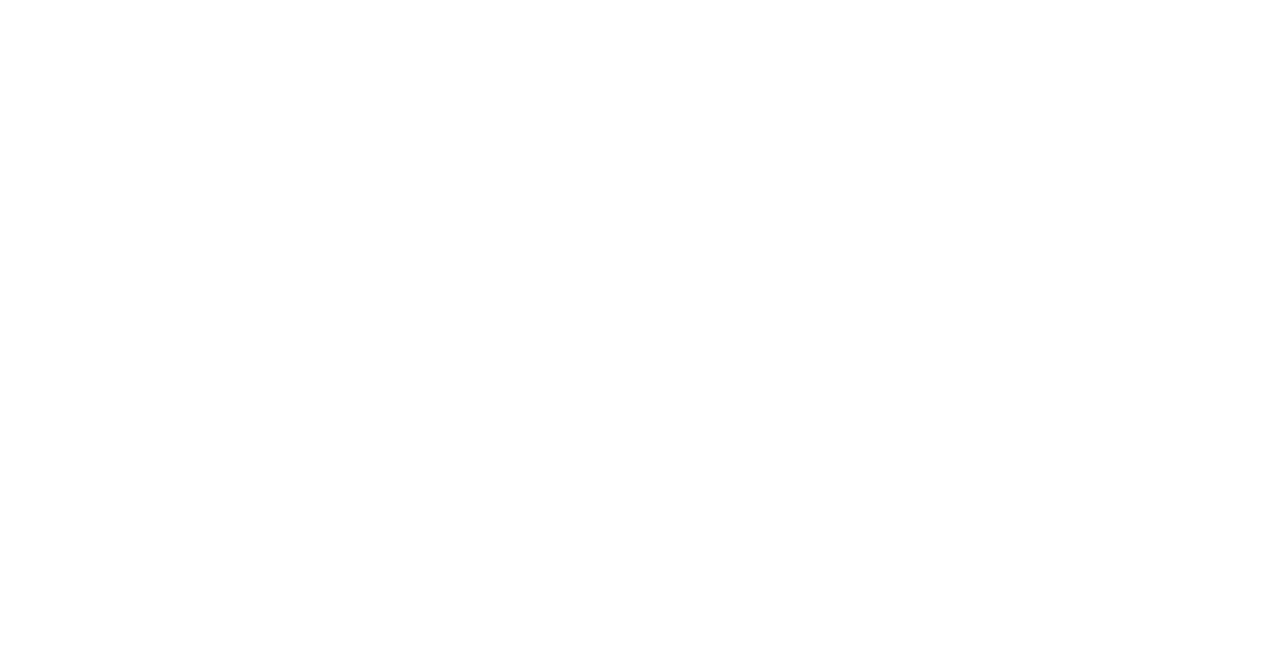
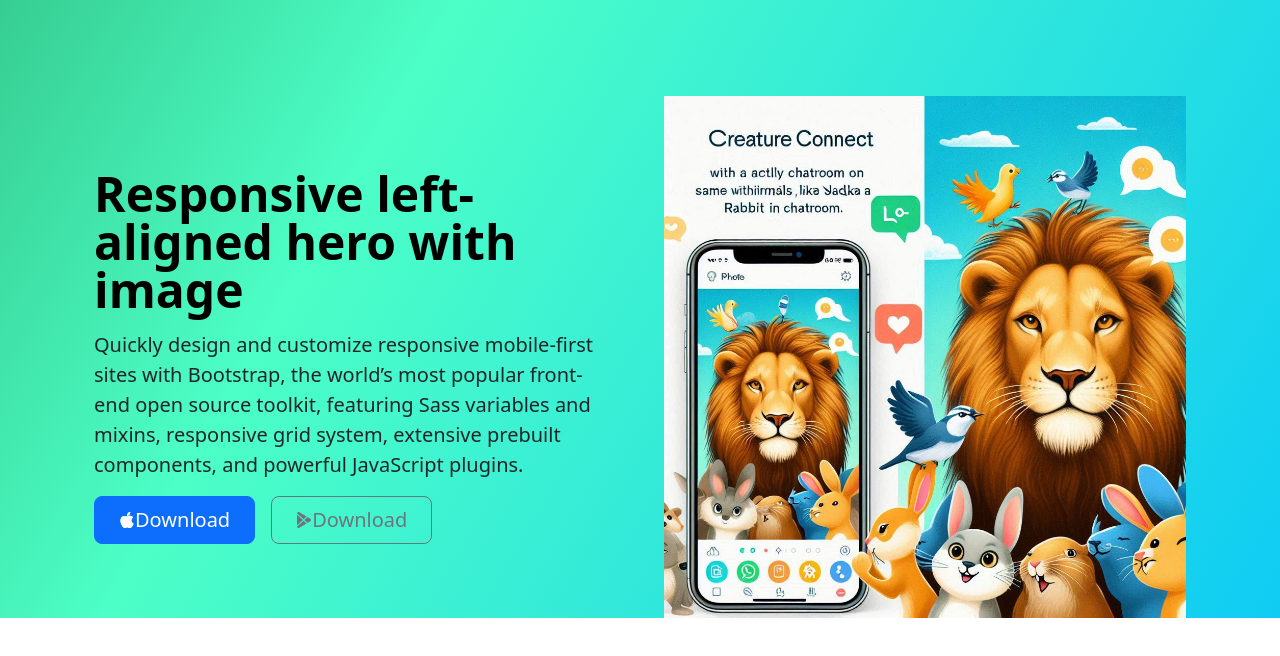
Before and after one commit to Mandhata001/CreatureConnect, a plain HTML site: page index.html in a window 1280 px wide. Drawn offline with nearby package versions, Linux system fonts and the light colour scheme.

Commit message:
Title section added

```diff
--- /dev/null
+++ b/css/style.css
@@ -0,0 +1,29 @@
+.gradient-background {
+
+    background: linear-gradient(300deg, #00bfff, #4cffc6, #075f1e);
+    background-size: 180% 180%;
+    animation: gradient-animation 18s ease infinite;
+  }
+
+  @keyframes gradient-animation {
+    0% {
+      background-position: 0% 50%;
+    }
+    50% {
+      background-position: 100% 50%;
+    }
+    100% {
+      background-position: 0% 50%;
+    }
+  }
+
+  .icon-square {
+    width: 3rem;
+    height: 3rem;
+    border-radius: 0.75rem;
+  }
+
+  .profile-img {
+    border-radius: 50%;
+    height: 100px;
+  }
--- a/index.html
+++ b/index.html
@@ -3,9 +3,57 @@
 <head>
     <meta charset="UTF-8">
     <meta name="viewport" content="width=device-width, initial-scale=1.0">
-    <title>Document</title>
+    <title>CreatureConnect</title>
+    <link rel="stylesheet" href="./css/style.css">
+    <link href="https://cdn.jsdelivr.net/npm/bootstrap@5.3.3/dist/css/bootstrap.min.css" rel="stylesheet"
+    integrity="sha384-QWTKZyjpPEjISv5WaRU9OFeRpok6YctnYmDr5pNlyT2bRjXh0JMhjY6hW+ALEwIH" crossorigin="anonymous">
 </head>
 <body>
+   <!-- Title -->
+   <section id="title" class="gradient-background">
+    <div class="container col-xxl-8 px-4 pt-5">
+        <div class="row flex-lg-row-reverse align-items-center g-5 pt-5">
+          <div class="col-10 col-sm-8 col-lg-6">
+            <img src="./assets/chatroomimg.jpg" class="d-block mx-lg-auto img-fluid" alt="Bootstrap Themes" width="700" height="500" loading="lazy">
+          </div>
+          <div class="col-lg-6">
+            <h1 class="display-5 fw-bold text-body-emphasis lh-1 mb-3">Responsive left-aligned hero with image</h1>
+            <p class="lead">Quickly design and customize responsive mobile-first sites with Bootstrap, the world’s most popular front-end open source toolkit, featuring Sass variables and mixins, responsive grid system, extensive prebuilt components, and powerful JavaScript plugins.</p>
+            <div class="d-grid gap-2 d-md-flex justify-content-md-start">
+              <button type="button" class="btn btn-primary btn-lg px-4 me-md-2" fdprocessedid="cd5st"><svg xmlns="http://www.w3.org/2000/svg" width="16" height="16" fill="currentColor"
+                class="bi bi-apple mb-1" viewBox="0 0 16 16">
+                <path
+                  d="M11.182.008C11.148-.03 9.923.023 8.857 1.18c-1.066 1.156-.902 2.482-.878 2.516.024.034 1.52.087 2.475-1.258.955-1.345.762-2.391.728-2.43Zm3.314 11.733c-.048-.096-2.325-1.234-2.113-3.422.212-2.189 1.675-2.789 1.698-2.854.023-.065-.597-.79-1.254-1.157a3.692 3.692 0 0 0-1.563-.434c-.108-.003-.483-.095-1.254.116-.508.139-1.653.589-1.968.607-.316.018-1.256-.522-2.267-.665-.647-.125-1.333.131-1.824.328-.49.196-1.422.754-2.074 2.237-.652 1.482-.311 3.83-.067 4.56.244.729.625 1.924 1.273 2.796.576.984 1.34 1.667 1.659 1.899.319.232 1.219.386 1.843.067.502-.308 1.408-.485 1.766-.472.357.013 1.061.154 1.782.539.571.197 1.111.115 1.652-.105.541-.221 1.324-1.059 2.238-2.758.347-.79.505-1.217.473-1.282Z" />
+                <path
+                  d="M11.182.008C11.148-.03 9.923.023 8.857 1.18c-1.066 1.156-.902 2.482-.878 2.516.024.034 1.52.087 2.475-1.258.955-1.345.762-2.391.728-2.43Zm3.314 11.733c-.048-.096-2.325-1.234-2.113-3.422.212-2.189 1.675-2.789 1.698-2.854.023-.065-.597-.79-1.254-1.157a3.692 3.692 0 0 0-1.563-.434c-.108-.003-.483-.095-1.254.116-.508.139-1.653.589-1.968.607-.316.018-1.256-.522-2.267-.665-.647-.125-1.333.131-1.824.328-.49.196-1.422.754-2.074 2.237-.652 1.482-.311 3.83-.067 4.56.244.729.625 1.924 1.273 2.796.576.984 1.34 1.667 1.659 1.899.319.232 1.219.386 1.843.067.502-.308 1.408-.485 1.766-.472.357.013 1.061.154 1.782.539.571.197 1.111.115 1.652-.105.541-.221 1.324-1.059 2.238-2.758.347-.79.505-1.217.473-1.282Z" />
+                </svg>Download</button>
+              <button type="button" class="btn btn-outline-secondary btn-lg px-4" fdprocessedid="cnd1il"><svg xmlns="http://www.w3.org/2000/svg" width="16" height="16" fill="currentColor"
+                class="bi bi-google-play mb-1" viewBox="0 0 16 16">
+                <path
+                  d="M14.222 9.374c1.037-.61 1.037-2.137 0-2.748L11.528 5.04 8.32 8l3.207 2.96 2.694-1.586Zm-3.595 2.116L7.583 8.68 1.03 14.73c.201 1.029 1.36 1.61 2.303 1.055l7.294-4.295ZM1 13.396V2.603L6.846 8 1 13.396ZM1.03 1.27l6.553 6.05 3.044-2.81L3.333.215C2.39-.341 1.231.24 1.03 1.27Z" />
+                </svg>Download</button>
+            </div>
+          </div>
+        </div>
+      </div>
+
+   </section>
+   <!-- ChatRoom -->
+   <section id="ChatRoom">
+
+   </section>
+   <!-- Testimonials -->
+   <section id="Testimonials">
+
+   </section>
+   <!-- Pricerange -->
+   <section id="price">
+
+   </section>
+   <!-- aboutus -->
+   <section id="aboutus">
+
+   </section>
 
 </body>
 </html>
```
Also changed, not shown: assets/chatroomimg.jpg (added), assets/jackaltest.jpg (added), 1 other file.
